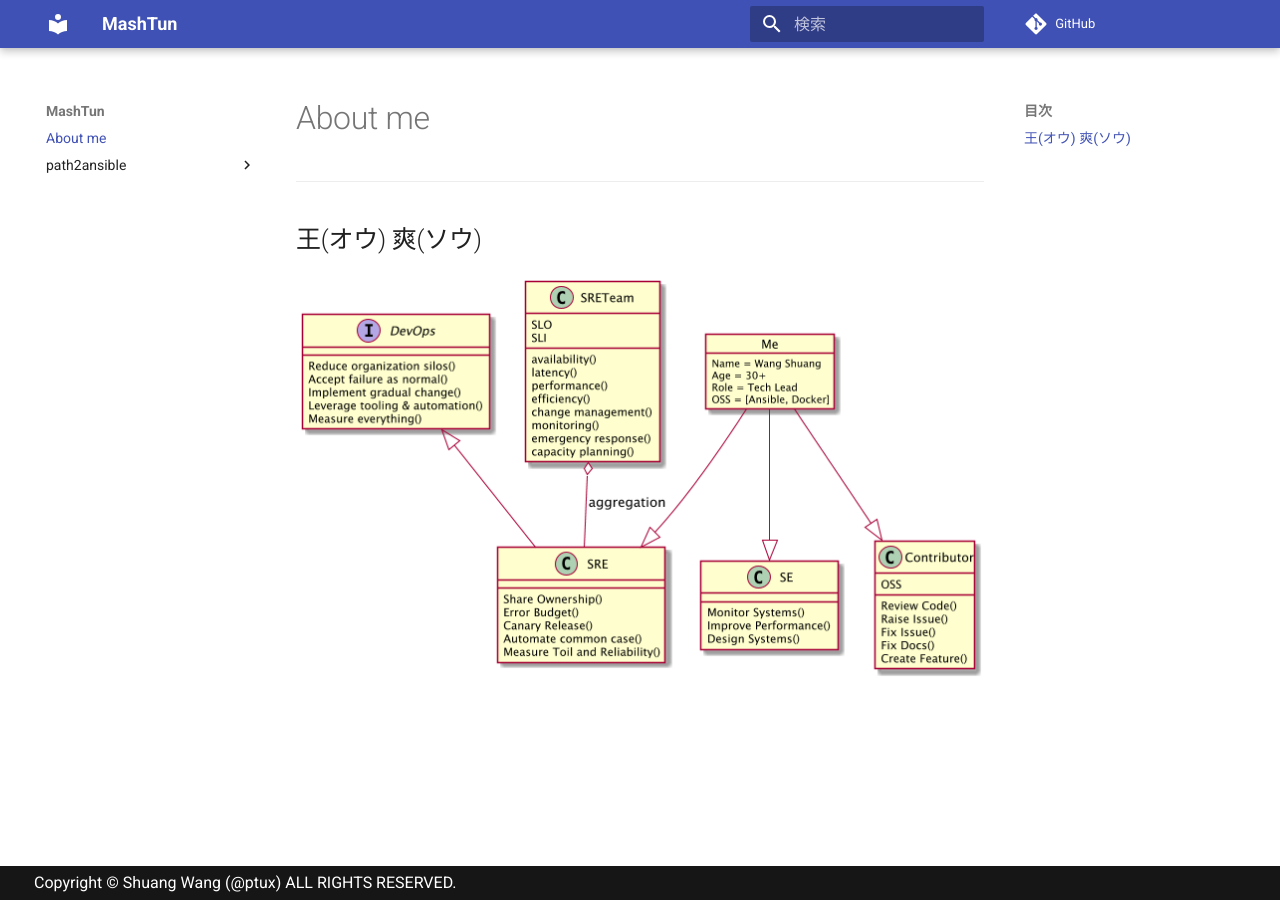
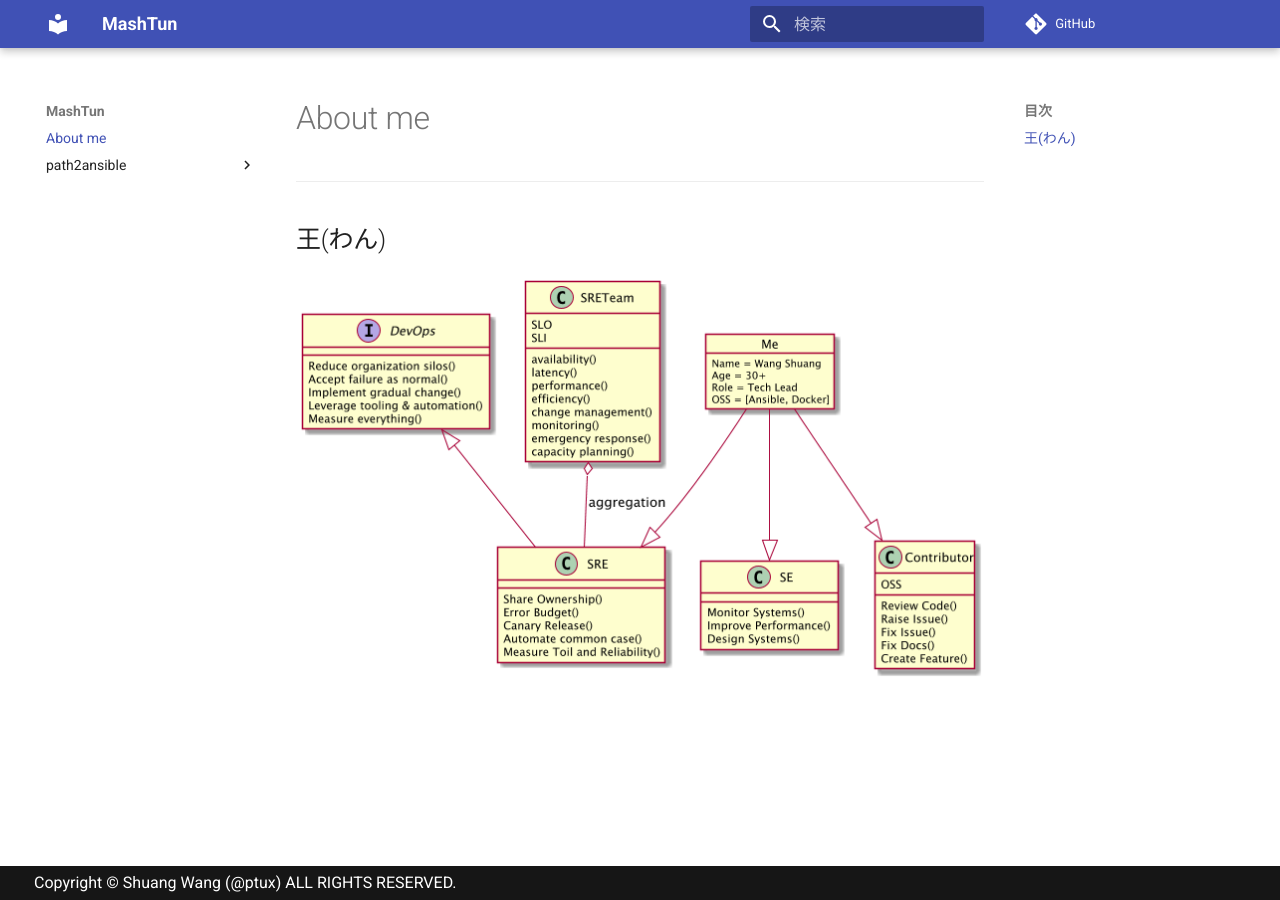
Before and after one commit to ptux/mashtun, an MkDocs documentation site: the page built from docs/index.md, in a window 1280 px wide. Built offline with MkDocs 1.6.1 and Material for MkDocs 9.7.7, drawn with Linux system fonts in a browser that asks for light colours; comment, search, counter and statistics services are not loaded.

Commit message:
Update index.md

```diff
--- a/docs/index.md
+++ b/docs/index.md
@@ -2,6 +2,6 @@
 
 ---
 
-## 王(オウ) 爽(ソウ)
+## 王(わん)
 
 ![me](images/me.png)
```
